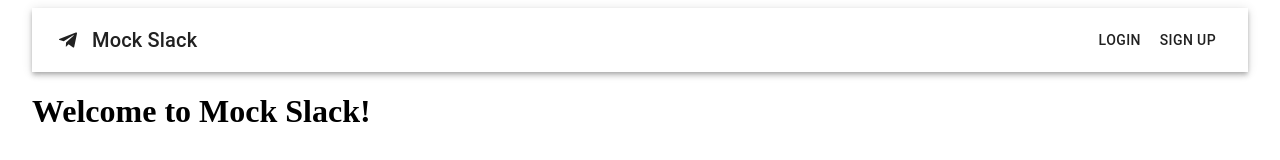
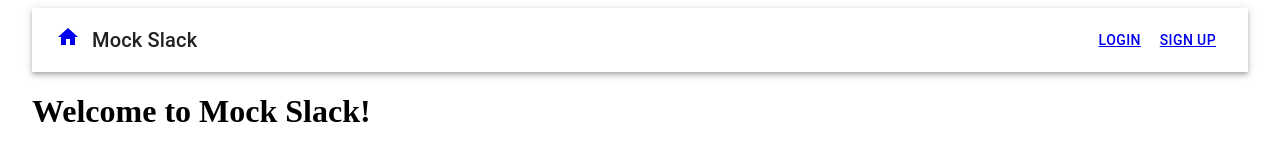
Before and after one commit to Tien96ng/mock-slack, a React (Create React App) app: page / in a window 1280 px wide. Shown: the top 160 px of the page. Built offline with nearby package versions, Linux system fonts and the light colour scheme.

Commit message:
Add Router to Nav

```diff
--- a/src/components/App.js
+++ b/src/components/App.js
@@ -11,12 +11,13 @@ import '../css/App.css';
 function App() {
   return (
     <Container maxWidth="lg">
-      <Nav />
-        <Router>
-          <Route path="/" component={Home} />
-          <Route path="/login" component={Login} />
-          <Route path="/signup" component={SignUp} />
-        </Router>
+
+      <Router>
+        <Nav />
+        <Route exact path="/" component={Home} />
+        <Route path="/login" component={Login} />
+        <Route path="/signup" component={SignUp} />
+      </Router>
     </Container>
   );
 }
--- a/src/components/Nav.js
+++ b/src/components/Nav.js
@@ -1,27 +1,26 @@
-import AppBar from '@material-ui/core/AppBar';
-import Toolbar from '@material-ui/core/Toolbar';
-import Typography from '@material-ui/core/Typography';
-import Button from '@material-ui/core/Button';
-import IconButton from '@material-ui/core/IconButton';
-import MenuIcon from '@material-ui/icons/Menu';
-import Box from '@material-ui/core/Box';
-import TelegramIcon from '@material-ui/icons/Telegram';
+import { BrowserRouter as Router, Route, NavLink } from "react-router-dom";
+import { Toolbar, Typography, Button, IconButton, Box, AppBar } from "@material-ui/core";
+import HomeIcon from '@material-ui/icons/Home';
+
 
 export default function Nav() {
   return (
     <AppBar color="outlined" position="static">
       <Toolbar>
         <IconButton edge="start"  color="inherit" aria-label="menu">
-          <TelegramIcon />
+          <NavLink to="/">
+            <HomeIcon />
+          </NavLink>
         </IconButton>
         <Box display='flex' flexGrow={1}>
           <Typography variant="h6" > Mock Slack </Typography>
         </Box>
-        <Button color="inherit" className="move-left">Login</Button>
-        <Button color="inherit" className="move-left">Sign up</Button>
-        {/* <IconButton edge="start"  color="inherit" aria-label="menu">
-          <MenuIcon />
-        </IconButton> */}
+        <Button color="inherit" className="move-left">
+          <NavLink to="/login">Login</NavLink>
+        </Button>
+        <Button color="inherit" className="move-left">
+          <NavLink to="/signup">Sign Up</NavLink>
+        </Button>
       </Toolbar>
     </AppBar>
   );
```
